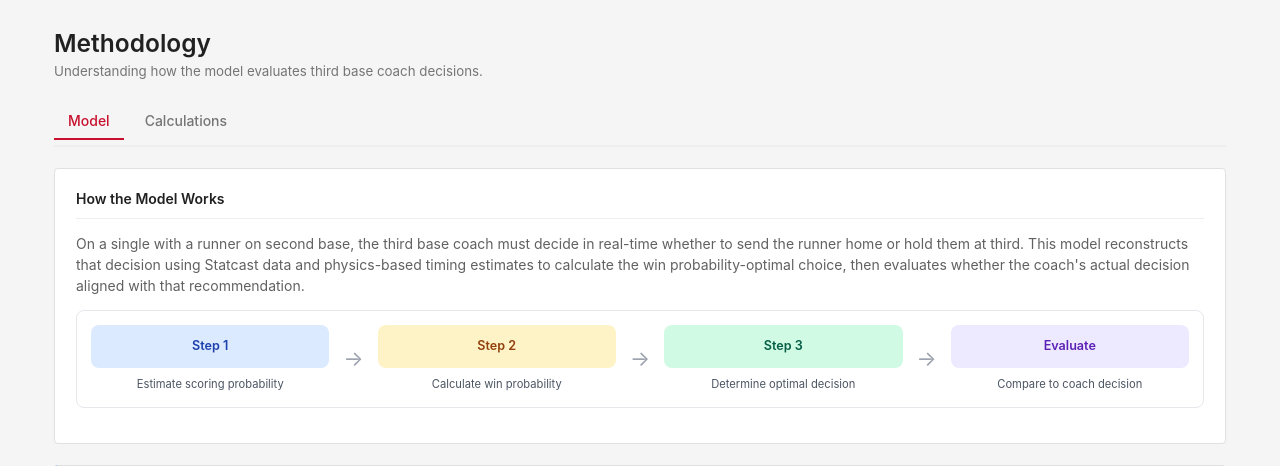
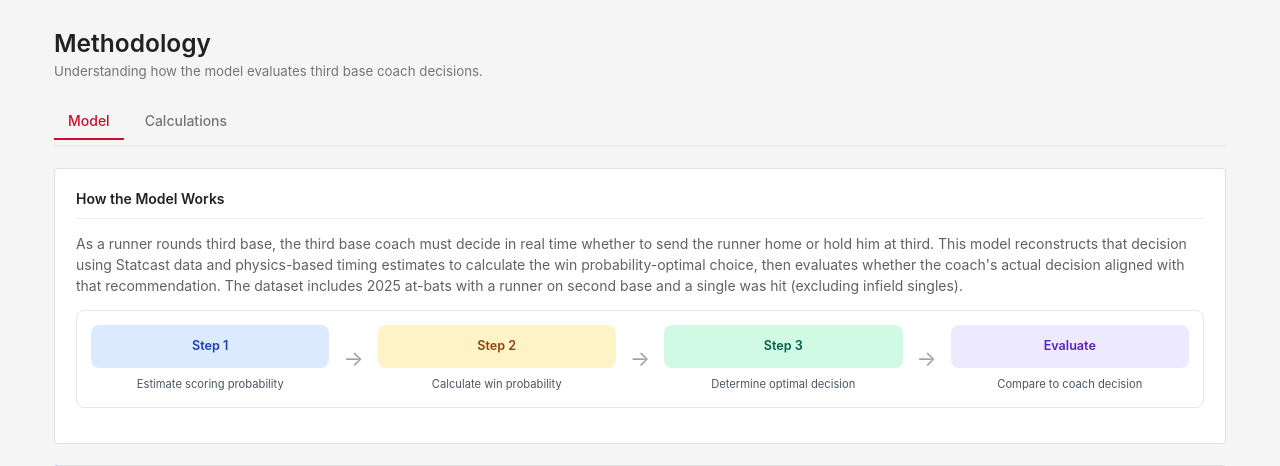
Before and after one commit to jscherl121/third-base-coach-baseball-savant, a Flask app: page /methodology in a window 1280 px wide. Shown: the part 56-522 px from the top of the page. Run offline with Flask 2, Linux system fonts and the light colour scheme.

Commit message:
Update How the Model Works section text
- Rephrase opening sentence about third base coach decision
- Add dataset description sentence

Co-Authored-By: Claude Opus 4.5 <noreply@anthropic.com>

```diff
--- a/webapp/templates/methodology.html
+++ b/webapp/templates/methodology.html
@@ -101,7 +101,7 @@
                     <h3 class="card-title">How the Model Works</h3>
                 </div>
                 <p style="color: var(--gray-700); margin-bottom: var(--space-4);">
-                    On a single with a runner on second base, the third base coach must decide in real-time whether to send the runner home or hold them at third. This model reconstructs that decision using Statcast data and physics-based timing estimates to calculate the win probability-optimal choice, then evaluates whether the coach's actual decision aligned with that recommendation.
+                    As a runner rounds third base, the third base coach must decide in real time whether to send the runner home or hold him at third. This model reconstructs that decision using Statcast data and physics-based timing estimates to calculate the win probability-optimal choice, then evaluates whether the coach's actual decision aligned with that recommendation. The dataset includes 2025 at-bats with a runner on second base and a single was hit (excluding infield singles).
                 </p>
 
                 <!-- Pipeline Visual -->
```
